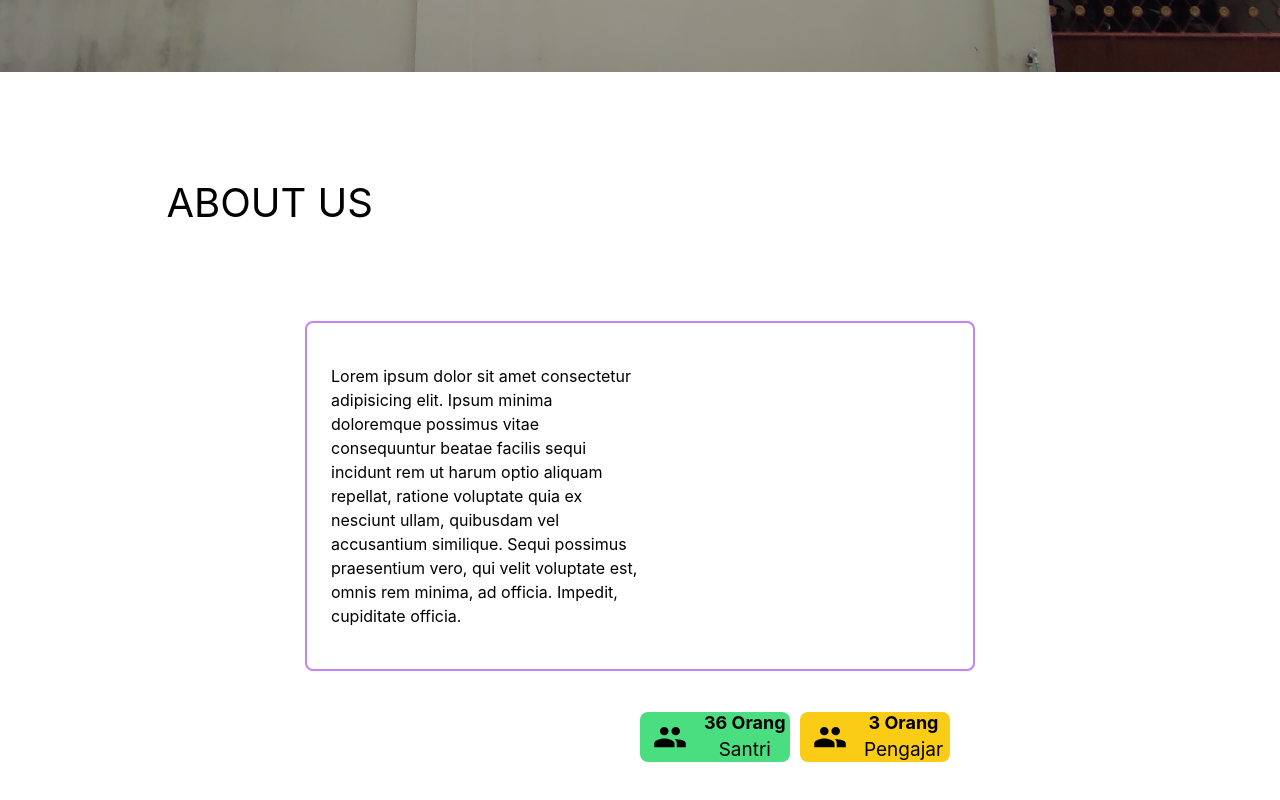
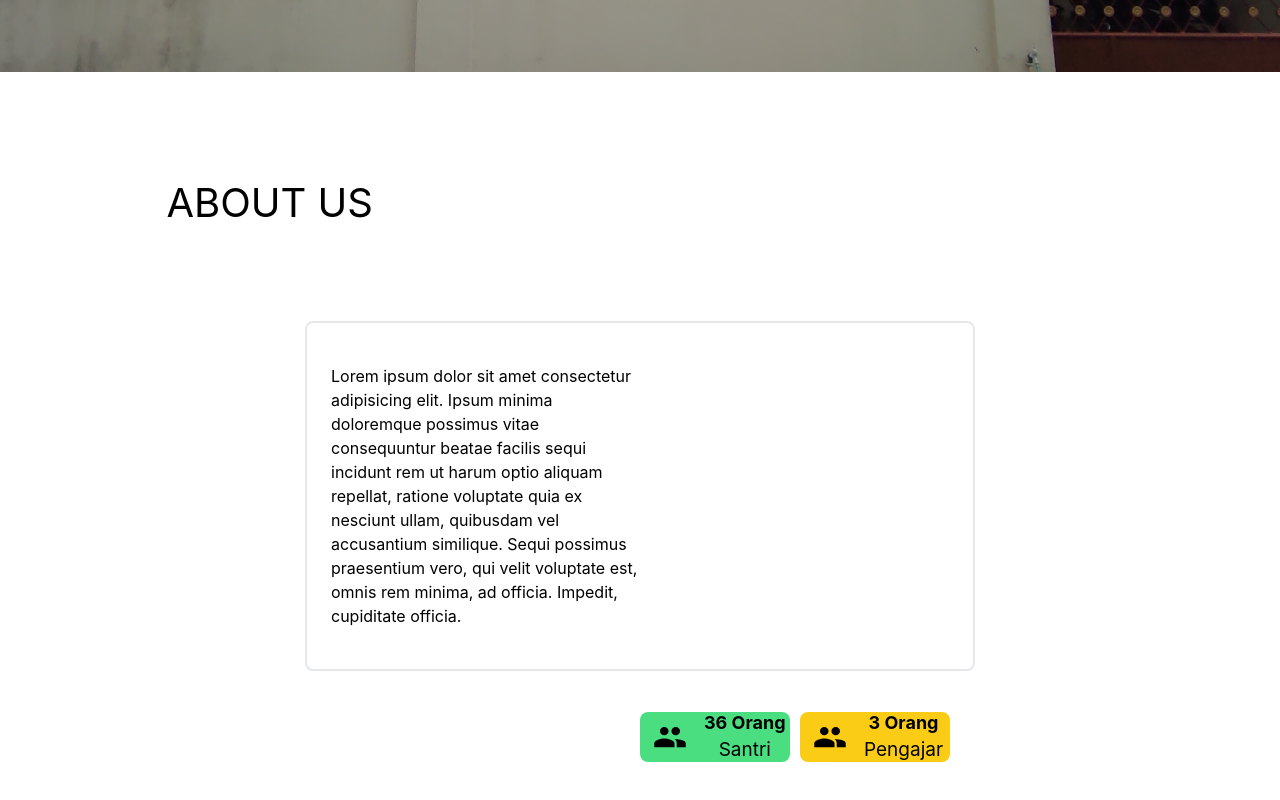
Before and after one commit to ppmkh2sby/frontend-web, a React (Create React App) app: page / in a window 1280 px wide. Shown: the part 752-1552 px from the top of the page. Built offline with nearby package versions, Linux system fonts and the light colour scheme.

Commit message:
update : shadow container

```diff
--- a/src/pages/landingPage/About.js
+++ b/src/pages/landingPage/About.js
@@ -6,7 +6,7 @@ const About = () => {
             <div className='absolute text-[40px] text-black' style={{ left: '13%', top: '101px' }}>
                 <h1 className=''>ABOUT US</h1>
             </div>
-            <div className='border-solid border-2 border-purple-400 rounded-lg w-[670px] h-[350px] mt-12 drow-shadow-lg top-[140px] flex items-center justify-center'>
+            <div className='border-solid border-2 rounded-lg w-[670px] h-[350px] mt-12 shadow- xl top-[140px] flex items-center justify-center'>
                 <div className='w-1/2 pl-6'>
                     Lorem ipsum dolor sit amet consectetur adipisicing elit. Ipsum minima doloremque possimus vitae consequuntur beatae facilis sequi incidunt rem ut harum optio aliquam repellat, ratione voluptate quia ex nesciunt ullam, quibusdam vel accusantium similique. Sequi possimus praesentium vero, qui velit voluptate est, omnis rem minima, ad officia. Impedit, cupiditate officia.
                 </div>
```
